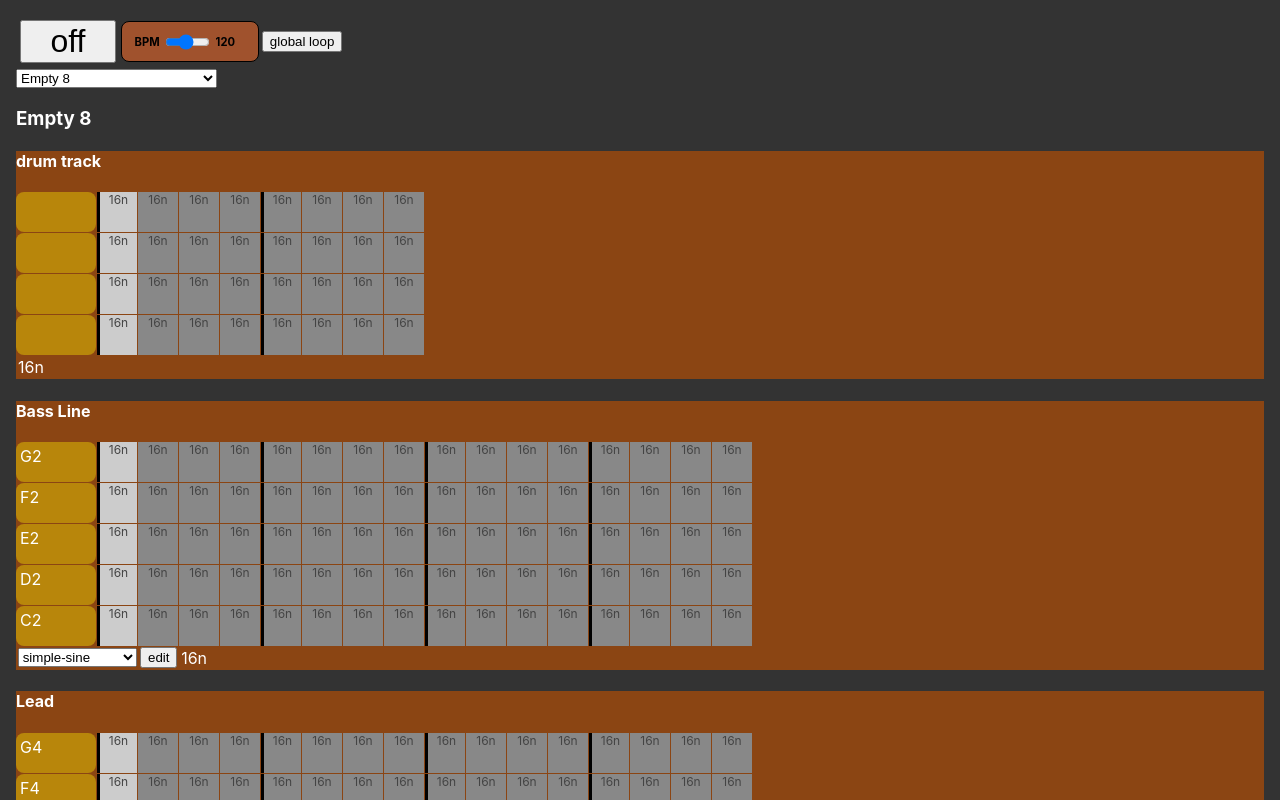
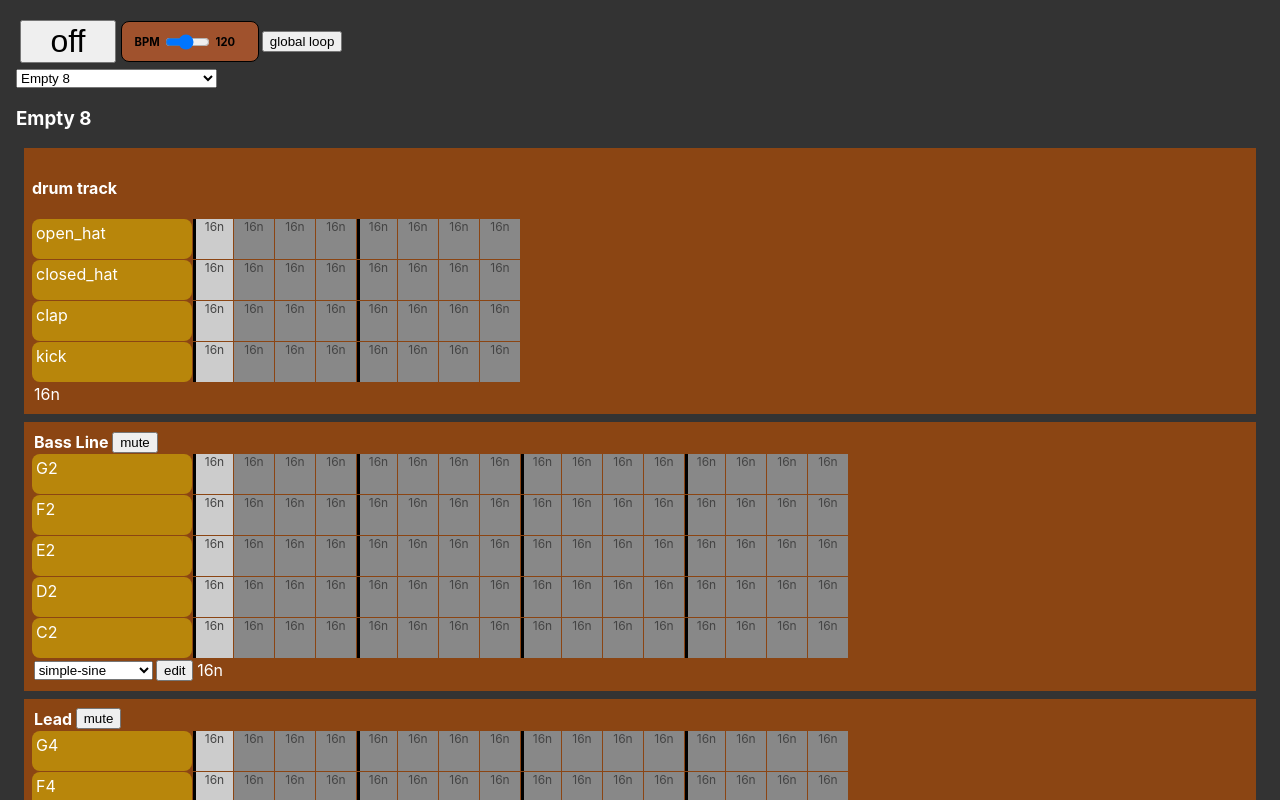
Before and after one commit to joshmarinacci/xp, a React (Create React App) app in the folder synth2/: page / in a window 1280 px wide. Shown: the top 800 px of the page. Built offline with nearby package versions, Linux system fonts and the light colour scheme.

Commit message:
add mute button

```diff
--- a/synth2/src/dataobjects.js
+++ b/synth2/src/dataobjects.js
@@ -1,5 +1,5 @@
 import {range} from './comps.jsx'
-import {Loop, now} from 'tone'
+import {Loop, now, Volume} from 'tone'
 import {generateUniqueID} from 'web-vitals/dist/modules/lib/generateUniqueID.js'
 
 class Wrapper {
@@ -145,10 +145,13 @@ class GenericSequence extends EventSource {
     }
 }
 export class SingleInstrumentSequence extends GenericSequence {
-    constructor(name, instrumentName, synth, notes, default_duration, stepCount) {
+    constructor(name, instrumentName, instrument, notes, default_duration, stepCount) {
         super(name,stepCount)
         this.instrumentName = instrumentName
-        this.synth = synth
+        this.synth = instrument
+        this.volume = new Volume(0)
+        this.synth.connect(this.volume)
+        this.volume.toDestination()
         this.notes = notes
         this.default_duration = default_duration
         this.steps = this.notes.map((n, j) => {
@@ -190,12 +193,20 @@ export class SingleInstrumentSequence extends GenericSequence {
     }
     setInstrument(key,value) {
         this.instrumentName = key
+        this.synth.disconnect(this.volume)
         this.synth = value
+        this.synth.connect(this.volume)
         this.fire("change",{})
-        console.log("set instrument to",this.instrumentName,this.synth)
     }
     getSynth() {
         return this.synth
+    }
+    isMute() {
+        return this.volume.mute
+    }
+    toggleMute() {
+        this.volume.mute = !this.volume.mute
+        this.fire("mute",this.volume.mute)
     }
 }
 
@@ -219,7 +230,7 @@ export class MultiInstrumentSequence extends GenericSequence {
         return "multi"
     }
     getRowName(row) {
-        return this.synths.name
+        return this.synths[row].name
     }
     getRowCount() {
         return this.synths.length
--- a/synth2/src/presets.js
+++ b/synth2/src/presets.js
@@ -158,16 +158,16 @@ export function MakeInstruments() {
             oscillator:{
                 type:"amsine",
             },
-        }).toDestination(),
+        }),
         'simple-square': new MonoSynth({
             oscillator:{
                 type:"amsquare",
             },
-        }).toDestination(),
+        }),
         'simple-sawtooth': new MonoSynth({
             oscillator:{
                 type:"amsawtooth",
             },
-        }).toDestination(),
+        }),
     }
 }
--- a/synth2/src/sequencer.css
+++ b/synth2/src/sequencer.css
@@ -1,6 +1,8 @@
 .sequencer {
     background-color: saddlebrown;
     color: white;
+    margin: 0.5em;
+    padding: 0.5em;
 }
 .sequencer .grid {
     border: 0px solid black;
--- a/synth2/src/sequencer.jsx
+++ b/synth2/src/sequencer.jsx
@@ -54,7 +54,7 @@ function SequenceGrid({data}) {
     let rowSize = '40px'
     let style = {
         display: "grid",
-        gridTemplateColumns: `5rem repeat(${data.getStepCount()},${stepSize})`,
+        gridTemplateColumns: `10rem repeat(${data.getStepCount()},${stepSize})`,
         gridTemplateRows: `repeat(${data.getRowCount()}, ${rowSize})`
     }
     useEffect(() => {
@@ -80,9 +80,29 @@ function SequenceGrid({data}) {
         {rows}
     </div>
 }
-export function SingleInstrumentSequencerGrid({data, step, onEdit, availableInstruments}) {
+
+function MuteButton({instrument}) {
+    const [mute, set_mute] = useState(instrument.isMute())
+    useEffect(()=>{
+        let cb = () => {
+            set_mute(instrument.isMute())
+        }
+        instrument.on("mute",cb)
+        return () => {
+            instrument.off("mute",cb)
+        }
+    })
+    return <button onClick={()=>{
+        instrument.toggleMute()
+    }}>{instrument.isMute()?"unmute":"mute"}</button>
+}
+
+export function SingleInstrumentSequencerGrid({data, onEdit, availableInstruments}) {
     return <div className={'sequencer'}>
-        <h4>{data.name}</h4>
+        <HBox>
+            <h4>{data.name}</h4>
+            <MuteButton instrument={data}/>
+        </HBox>
         <SequenceGrid data={data}/>
         <HBox>
             <InstrumentSelector
@@ -94,7 +114,7 @@ export function SingleInstrumentSequencerGrid({data, step, onEdit, availableInst
         </HBox>
     </div>
 }
-export function MultiInstrumentSequencerGrid({data,onEdit,step}) {
+export function MultiInstrumentSequencerGrid({data,onEdit}) {
     return <div className={'sequencer'}>
         <h4>{data.name}</h4>
         <SequenceGrid data={data}/>
```
